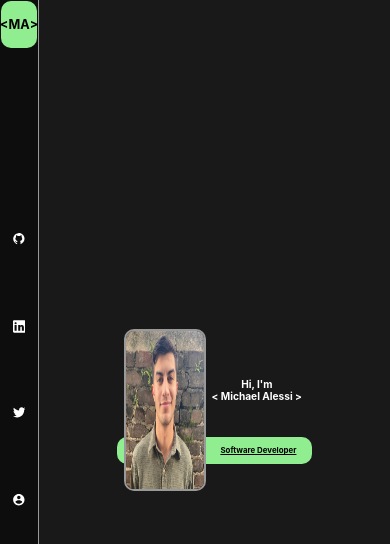
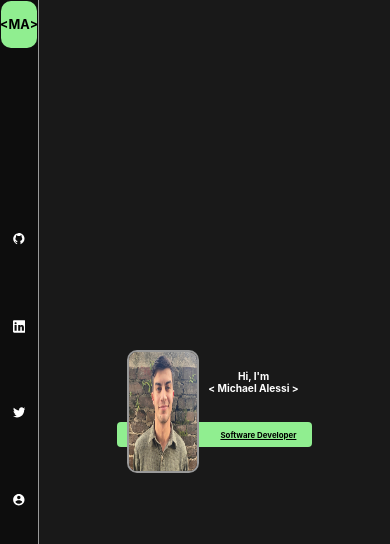
Before and after one commit to mikealessi24/portfolio1, a React (Create React App) app: page / in a window 390 px wide. Shown: the top 544 px of the page. Built offline with nearby package versions, Linux system fonts and the light colour scheme.

Commit message:
finished header media query

```diff
--- a/src/style/header.css
+++ b/src/style/header.css
@@ -76,15 +76,15 @@
 
 @media all and (max-width: 600px) {
   .profile-image-container {
-    height: 40%;
-    width: 40%;
+    height: 30%;
+    width: 35%;
   }
 
   .header-text {
     font-size: 0.6vh;
     width: 50%;
     position: relative;
-    top: 19vh;
+    top: 18vh;
   }
 
   .line-title {
@@ -94,8 +94,9 @@
   }
 
   .line-effect {
-    height: 3.5vh;
+    height: 3vh;
     position: relative;
-    bottom: 20vh;
+    bottom: 22vh;
+    border-radius: 4px;
   }
 }
```
